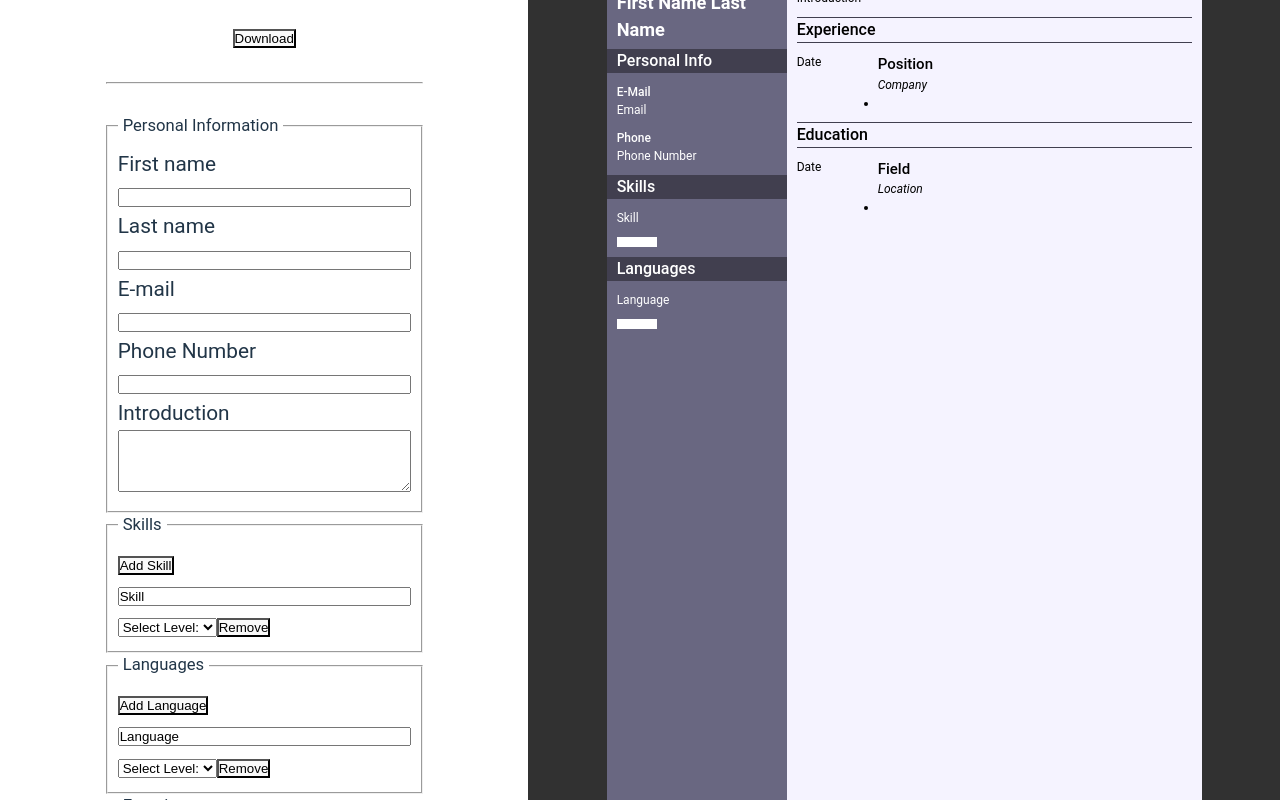
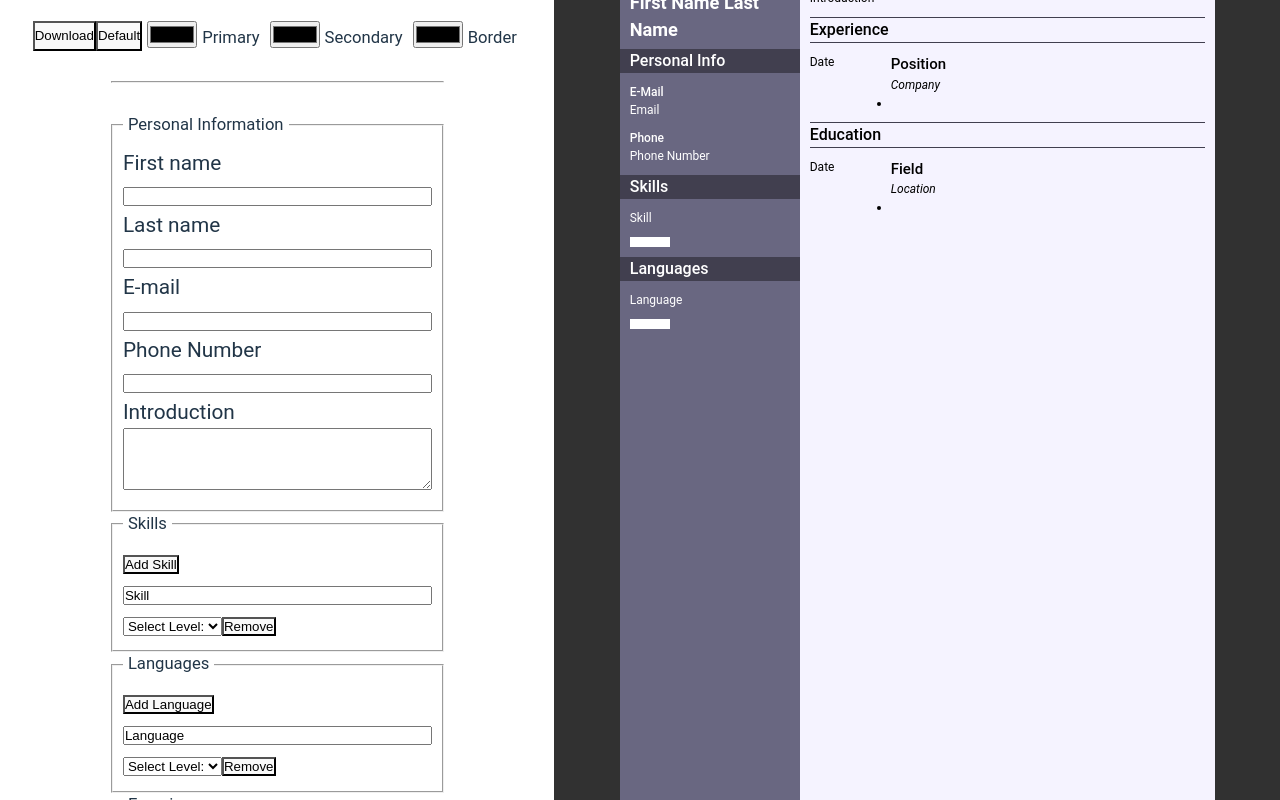
Before and after one commit to hakanyalniz/cv-application, a React (Vite) app: page / in a window 1280 px wide. Built offline with nearby package versions, Linux system fonts and the light colour scheme.

Commit message:
Added color pickers to change the color of CV. Added default button to switch back to default color.

```diff
--- a/src/components/CV.jsx
+++ b/src/components/CV.jsx
@@ -7,17 +7,26 @@ function CV({
   languageForm,
   experienceForm,
   educationForm,
+  colorSet,
 }) {
   return (
     <div id="CVCanvas" className="CVPage">
-      <div className="left-navbar">
+      <div
+        className="left-navbar"
+        style={{ backgroundColor: colorSet.colors.primary }}
+      >
         <div className="name-title">
           <div className="fullName">
             {`${formState.firstName} ${formState.lastName}`}
           </div>
         </div>
         <div className="personal-information padding-within-elements">
-          <div className="title border-bar">Personal Info</div>
+          <div
+            className="title border-bar"
+            style={{ backgroundColor: colorSet.colors.borders }}
+          >
+            Personal Info
+          </div>
           <div className="email">
             <div className="sub-title">E-Mail</div>
             {formState.email}
@@ -28,7 +37,12 @@ function CV({
           </div>
         </div>
         <div className="skills padding-within-elements">
-          <div className="title border-bar">Skills</div>
+          <div
+            className="title border-bar"
+            style={{ backgroundColor: colorSet.colors.borders }}
+          >
+            Skills
+          </div>
           {skillForm.map((input, index) => {
             return (
               <>
@@ -41,7 +55,12 @@ function CV({
           })}
         </div>
         <div className="languages padding-within-elements">
-          <div className="title border-bar">Languages</div>
+          <div
+            className="title border-bar"
+            style={{ backgroundColor: colorSet.colors.borders }}
+          >
+            Languages
+          </div>
           {languageForm.map((input, index) => {
             return (
               <>
@@ -54,11 +73,22 @@ function CV({
           })}
         </div>
       </div>
-      <div className="main-body">
+      <div
+        className="main-body"
+        style={{ backgroundColor: colorSet.colors.secondary }}
+      >
         <div className="introduction">{formState.cvIntroduction}</div>
 
         <div className="experience">
-          <div className="title sub-title">Experience</div>
+          <div
+            className="title sub-title"
+            style={{
+              borderTop: `1px solid ${colorSet.colors.borders}`,
+              borderBottom: `1px solid ${colorSet.colors.borders}`,
+            }}
+          >
+            Experience
+          </div>
           {experienceForm.map((input, index) => {
             return (
               <>
@@ -79,7 +109,15 @@ function CV({
           })}
         </div>
         <div className="education">
-          <div className="title sub-title">Education</div>
+          <div
+            className="title sub-title"
+            style={{
+              borderTop: `1px solid ${colorSet.colors.borders}`,
+              borderBottom: `1px solid ${colorSet.colors.borders}`,
+            }}
+          >
+            Education
+          </div>
           {educationForm.map((input, index) => {
             return (
               <>
--- a/src/components/CVFORMMain.jsx
+++ b/src/components/CVFORMMain.jsx
@@ -3,6 +3,33 @@ import CVSection from "./CVSection.jsx";
 import { useState } from "react";
 
 function CVFORMAIN() {
+  const [colorSet, setColorSet] = useState({
+    colors: {
+      primary: "#696781",
+      secondary: "#f5f3ff",
+      borders: "#413f4f",
+    },
+  });
+
+  const handleColorChange = (e, mode) => {
+    if (mode == "RESET") {
+      setColorSet({
+        colors: {
+          primary: "#696781",
+          secondary: "#f5f3ff",
+          borders: "#413f4f",
+        },
+      });
+      return;
+    }
+    const colorName = e.target.name;
+    const color = e.target.value;
+    const updatedColor = { ...colorSet };
+
+    updatedColor.colors[colorName] = color;
+    setColorSet(updatedColor);
+  };
+
   const [experienceForm, setExperienceForm] = useState([
     {
       id: "experience",
@@ -133,6 +160,7 @@ function CVFORMAIN() {
         handleFormChange={handleFormChange}
         handleDynamicChange={handleDynamicChange}
         handleListChanges={handleListChanges}
+        handleColorChange={handleColorChange}
         skillForm={skillForm}
         setSkillForm={setSkillForm}
         languageForm={languageForm}
@@ -149,6 +177,7 @@ function CVFORMAIN() {
         languageForm={languageForm}
         experienceForm={experienceForm}
         educationForm={educationForm}
+        colorSet={colorSet}
       />
     </div>
   );
--- a/src/components/CVSection.jsx
+++ b/src/components/CVSection.jsx
@@ -8,6 +8,7 @@ function CVSection({
   languageForm,
   experienceForm,
   educationForm,
+  colorSet,
 }) {
   return (
     <div className="CV-section">
@@ -19,6 +20,7 @@ function CVSection({
           languageForm={languageForm}
           experienceForm={experienceForm}
           educationForm={educationForm}
+          colorSet={colorSet}
         />
       </div>
     </div>
--- a/src/components/FormSection.jsx
+++ b/src/components/FormSection.jsx
@@ -3,11 +3,14 @@ import Forms from "./Forms";
 import SkillAndLanguageForms from "./SkillAndLanguageForms";
 import { PersonalInformation } from "./form_types/PersonalInformation";
 import ExpAndEduForm from "./ExpAndEduForm";
+import html2canvas from "html2canvas";
+import { saveAs } from "file-saver";
 
 function FormSection({
   handleFormChange,
   handleDynamicChange,
   handleListChanges,
+  handleColorChange,
   addInput,
   addAchievement,
   removeInput,
@@ -38,6 +41,36 @@ function FormSection({
         >
           Download
         </button>
+        <button type="button" onClick={(e) => handleColorChange(e, "RESET")}>
+          Default
+        </button>
+        <div className="color-picker">
+          <input
+            type="color"
+            id="primary"
+            name="primary"
+            onChange={(e) => handleColorChange(e)}
+          />
+          <label htmlFor="primary">Primary</label>
+        </div>
+        <div className="color-picker">
+          <input
+            type="color"
+            id="secondary"
+            name="secondary"
+            onChange={(e) => handleColorChange(e)}
+          />
+          <label htmlFor="secondary">Secondary</label>
+        </div>
+        <div className="color-picker">
+          <input
+            type="color"
+            id="borders"
+            name="borders"
+            onChange={(e) => handleColorChange(e)}
+          />
+          <label htmlFor="borders">Border</label>
+        </div>
       </div>
       <hr />
       <div className="forms">
--- a/src/components/Html.jsx
+++ b/src/components/Html.jsx
@@ -1,5 +1,3 @@
-import html2canvas from "html2canvas";
-import { saveAs } from "file-saver";
 import CV from "./CV";
 
 export default function Html({
@@ -9,6 +7,7 @@ export default function Html({
   languageForm,
   experienceForm,
   educationForm,
+  colorSet,
 }) {
   return (
     <>
@@ -19,6 +18,7 @@ export default function Html({
         languageForm={languageForm}
         experienceForm={experienceForm}
         educationForm={educationForm}
+        colorSet={colorSet}
       />
     </>
   );
--- a/src/styles/FormSection.css
+++ b/src/styles/FormSection.css
@@ -20,7 +20,17 @@ media queries: em
 px only for little things like shadows, borders etc. */
 
 .form-section .menu {
+  display: flex;
+  font-size: clamp(0.8rem, 1vw, 1.5rem);
   max-width: 500px;
+}
+
+.form-section .menu .color-picker {
+  margin: 0 5px;
+}
+
+.form-section .menu .color-picker > input[type="color"] + label {
+  margin-left: 5px;
 }
 
 .form-section .forms {
```
